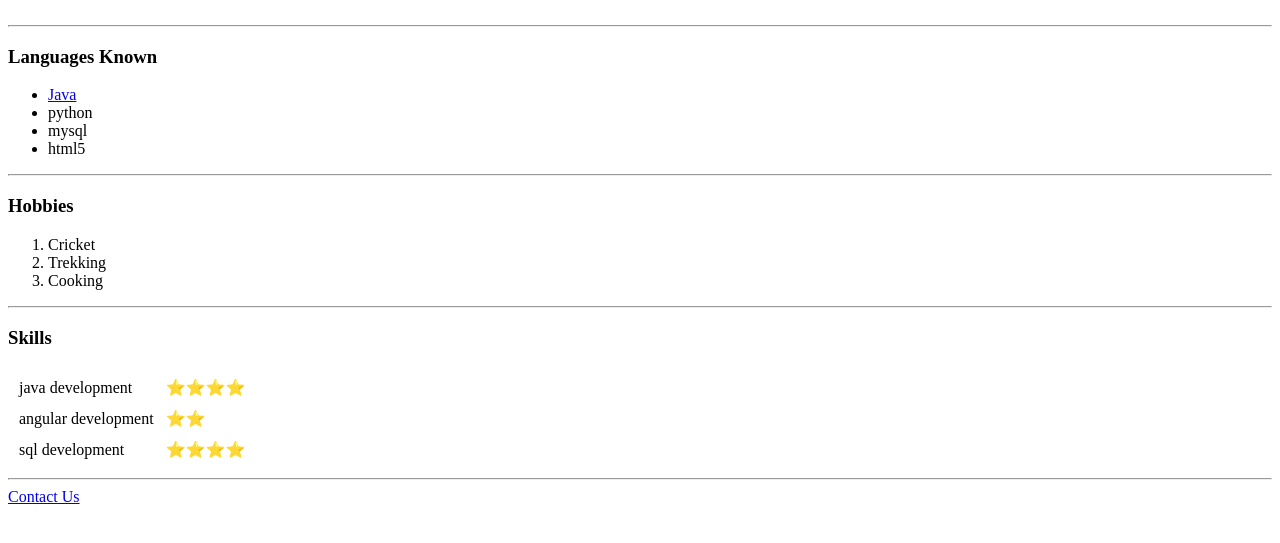
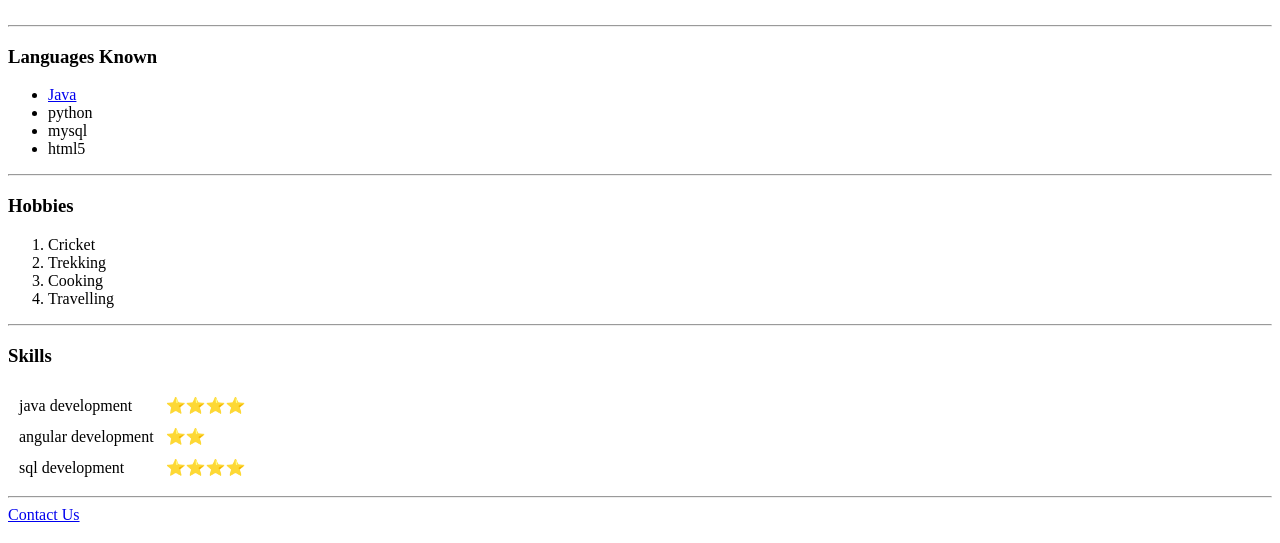
Before and after one commit to konvicted555/DemoHTML5Project, a plain HTML site: page index.html in a window 1280 px wide. Shown: the part 257-800 px from the top of the page. Drawn offline with Linux system fonts and the light colour scheme.

Commit message:
Added hobby in code file

```diff
--- a/index.html
+++ b/index.html
@@ -35,6 +35,7 @@
         <li>Cricket</li>
         <li>Trekking</li>
         <li>Cooking</li>
+	<li>Travelling</li>
     </ol>
     <hr>
     <h3>Skills</h3>
```
